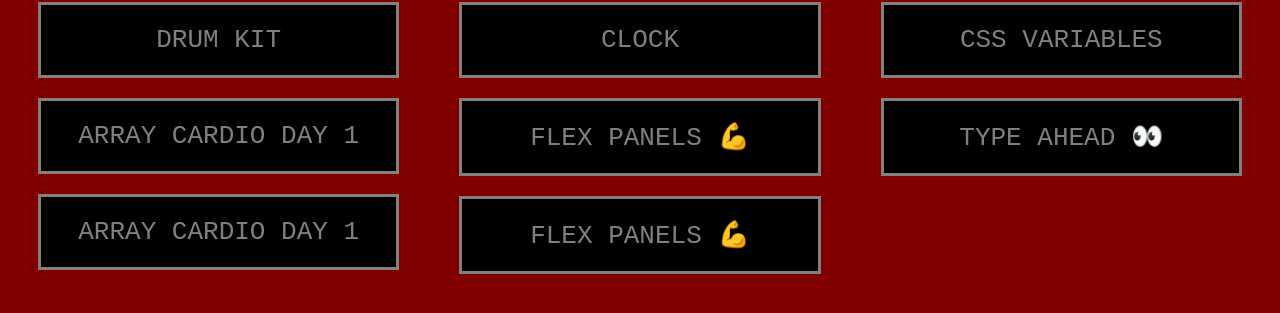
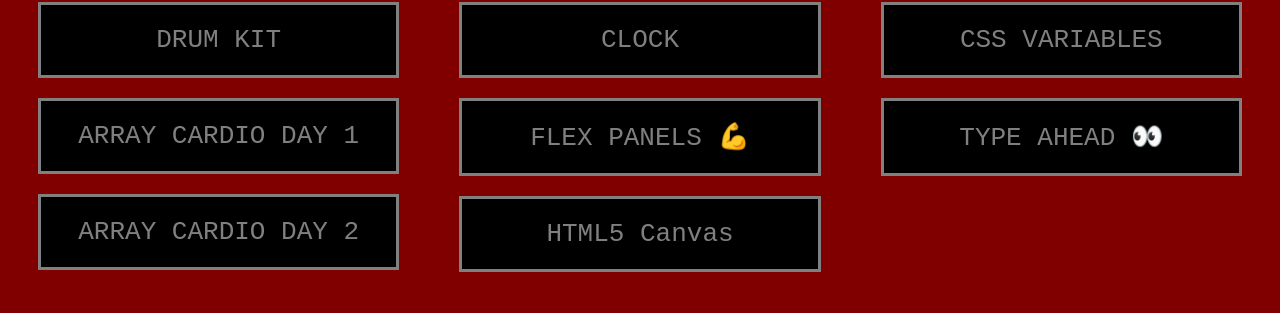
Before and after one commit to dj-mnlpt/JS-30, a plain HTML site: page index.html in a window 1280 px wide. Shown: the part 63-376 px from the top of the page. Drawn offline with Linux system fonts and the light colour scheme.

Commit message:
7th & 8th commit

```diff
--- a/index.html
+++ b/index.html
@@ -21,12 +21,12 @@
             <div class="left container">
                 <div class="first Left"><p class="row 1 col 1"><a href="JS Drum Kit/index.html">DRUM KIT</a></p></div>
                 <div class="second Left"><p class="row 2 col 1"><a href="JS Array Cardio Day 1/index.html">ARRAY CARDIO DAY 1</a></p></div>
-                <div class="second Left"><p class="row 3 col 1"><a href="JS Array Cardio Day 2/index.html">ARRAY CARDIO DAY 1</a></p></div>
+                <div class="second Left"><p class="row 3 col 1"><a href="JS Array Cardio Day 2/index.html">ARRAY CARDIO DAY 2</a></p></div>
             </div>
             <div class="center container">
                 <div class="first center"><p class="row 1 col 2"><a href="JS Clock/index.html">CLOCK</a></p></div>
                 <div class="second center"><p class="row 2 col 2"><a href="JS Flex Panels/index.html">FLEX PANELS 💪</a></p></div>
-                <div class="second center"><p class="row 2 col 2"><a href="JS HTML5 Canvas/index.html">FLEX PANELS 💪</a></p></div>
+                <div class="second center"><p class="row 2 col 2"><a href="JS HTML5 Canvas/index.html">HTML5 Canvas</a></p></div>
             </div>
             <div class="right container">
                 <div class="first right"><p class="row 1 col 3"><a href="JS CSS Variables/index.html">CSS VARIABLES</a></p></div>
```
